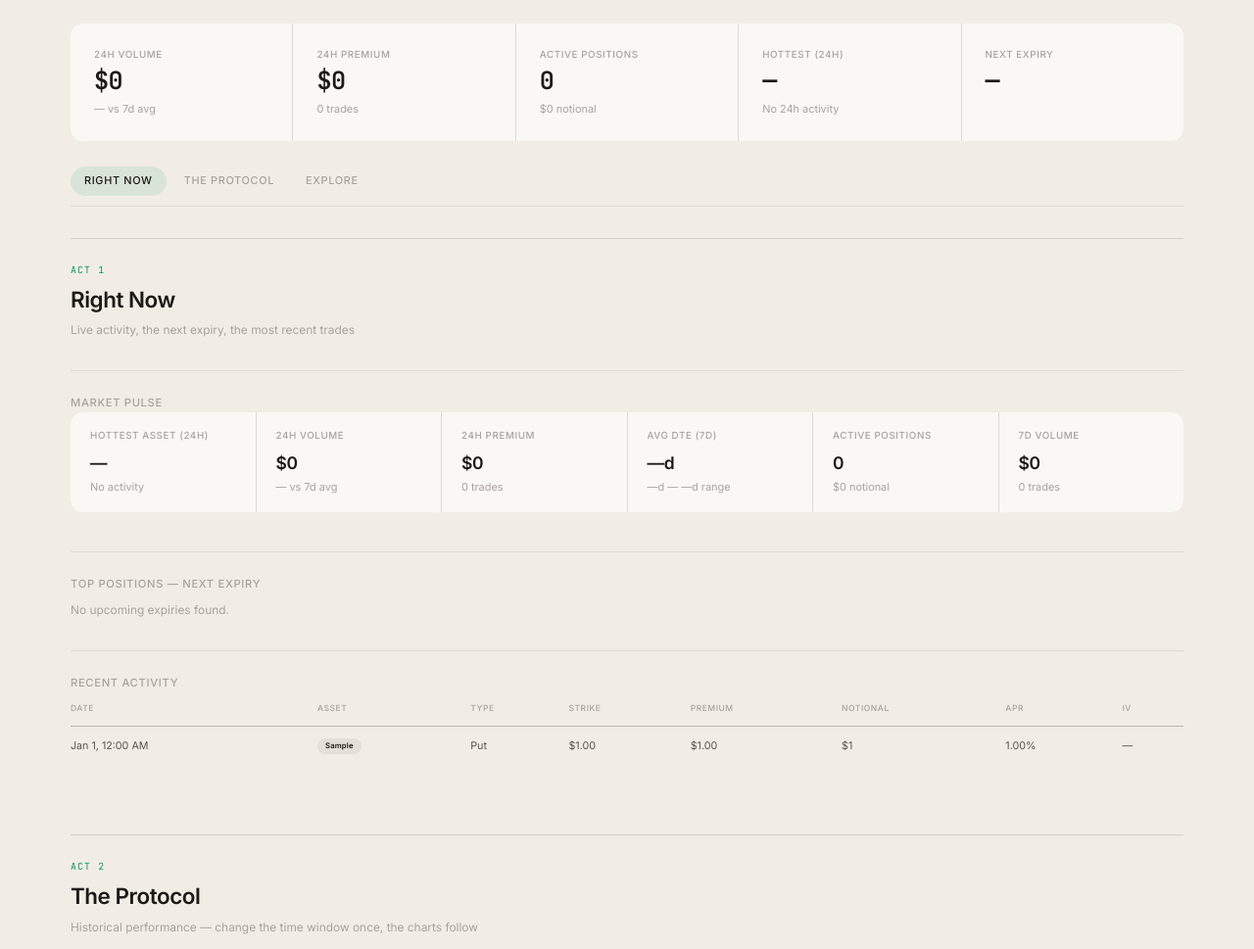
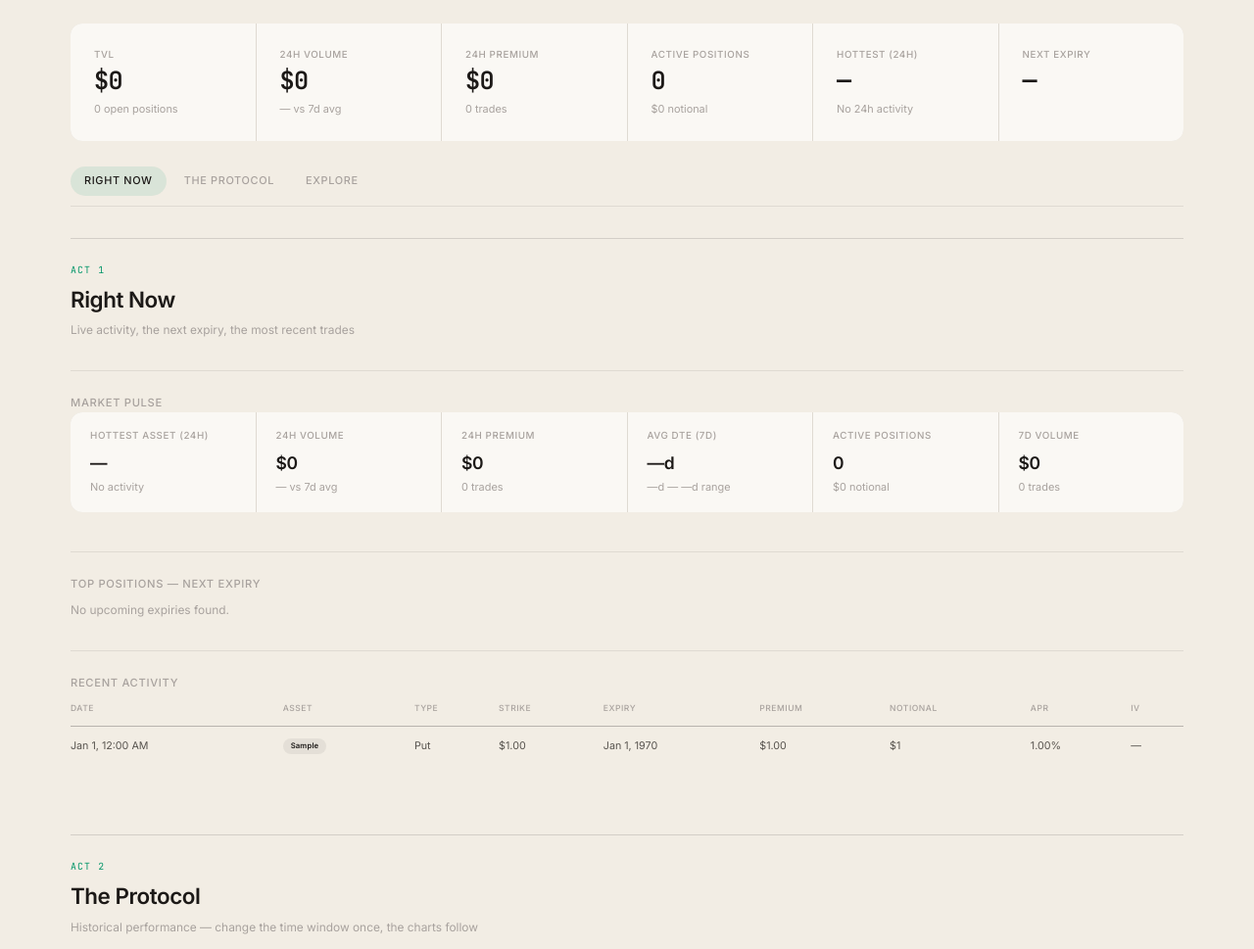
Before and after one commit to carlislejd/rysk-dashboard, a Flask app: page / in a window 1280 px wide. Shown: the part 128-1097 px from the top of the page at 98% size. Run offline with Flask 2, Linux system fonts and the light colour scheme; tables that the repository leaves empty hold one stand-in row (values such as "Sample post"); a database or web service that is not in the repository returns one stand-in record (values such as "Sample title"); data that the repository does not hold is empty; some libraries are stand-ins or nearby versions.

Commit message:
Balance global dashboard tables and add TVL hero KPI
Brings Trending Strikes (4→6 cols) and Recent Activity (8→9 cols)
closer to Top Positions in density: trending now shows dominant
type and avg APR; recent activity shows expiry. Hero strip gains
a TVL card sourced from active-position notional, removing the
need to check DefiLlama for headline TVL.

Co-Authored-By: Claude Opus 4.7 (1M context) <noreply@anthropic.com>

```diff
--- a/global_services.py
+++ b/global_services.py
@@ -812,7 +812,12 @@ def get_market_pulse(conn):
 
     # Most popular strike range last 7d
     popular_strikes = conn.execute("""
-        SELECT symbol, strike_f, COUNT(*) as cnt, SUM(notional_f) as volume
+        SELECT symbol, strike_f,
+               COUNT(*) as cnt,
+               SUM(notional_f) as volume,
+               AVG(apr_f) as avg_apr,
+               SUM(CASE WHEN is_put = 1 THEN 1 ELSE 0 END) as put_count,
+               SUM(CASE WHEN is_put = 0 THEN 1 ELSE 0 END) as call_count
         FROM trades
         WHERE created_at >= ? AND symbol != ''
         GROUP BY symbol, strike_f
@@ -868,6 +873,14 @@ def get_market_pulse(conn):
                 "strike": r["strike_f"],
                 "count": r["cnt"],
                 "volume": r["volume"],
+                "avg_apr": r["avg_apr"],
+                "put_count": r["put_count"],
+                "call_count": r["call_count"],
+                "dominant_type": (
+                    "Put" if r["put_count"] and not r["call_count"]
+                    else "Call" if r["call_count"] and not r["put_count"]
+                    else "Mixed"
+                ),
             }
             for r in popular_strikes
         ],
--- a/static/css/style.css
+++ b/static/css/style.css
@@ -1586,7 +1586,7 @@ code {
 
 .hero-kpis {
     display: grid;
-    grid-template-columns: repeat(5, 1fr);
+    grid-template-columns: repeat(6, 1fr);
     gap: 1px;
     background: var(--border);
     border-radius: var(--radius-lg);
--- a/static/js/global.js
+++ b/static/js/global.js
@@ -670,6 +670,7 @@ async function loadRecent() {
             <td><span class="token-badge ${shortSymbol(t.symbol).toLowerCase()}">${shortSymbol(t.symbol)}</span></td>
             <td>${t.type}</td>
             <td>${formatStrike(t.strike)}</td>
+            <td>${formatUnixDate(t.expiry)}</td>
             <td>${formatCurrency(t.premium)}</td>
             <td>${formatCurrency(t.notional, 0)}</td>
             <td>${formatPercentage(t.apr)}</td>
@@ -743,12 +744,14 @@ async function loadMarketPulse() {
             document.getElementById('pulse-strikes').innerHTML = `
                 <h3 class="subsection-title">Trending Strikes (7d)</h3>
                 <table class="data-table">
-                    <thead><tr><th>Asset</th><th>Strike</th><th>Trades</th><th>Notional</th></tr></thead>
+                    <thead><tr><th>Asset</th><th>Strike</th><th>Type</th><th>Trades</th><th>Notional</th><th>Avg APR</th></tr></thead>
                     <tbody>${data.popular_strikes.map(s => `<tr>
                         <td><span class="token-badge ${shortSymbol(s.symbol).toLowerCase()}">${shortSymbol(s.symbol)}</span></td>
                         <td>${formatStrike(s.strike)}</td>
+                        <td>${s.dominant_type || '—'}</td>
                         <td>${s.count}</td>
                         <td>${compactCurrency(s.volume)}</td>
+                        <td>${s.avg_apr != null ? formatPercentage(s.avg_apr) : '—'}</td>
                     </tr>`).join('')}</tbody>
                 </table>
             `;
@@ -967,6 +970,8 @@ function setHero(id, value, sub) {
 }
 
 function populateGlobalHero({ act, top, active, volIndicator, volColor }) {
+    setHero('hero-tvl', compactCurrency(active.notional),
+        `${formatNumber(active.count, 0)} open positions`);
     setHero('hero-volume-24h', compactCurrency(act.volume_24h),
         `<span style="color: ${volColor};">${volIndicator}</span> vs 7d avg`);
     setHero('hero-premium-24h', compactCurrency(act.premium_24h),
--- a/templates/global.html
+++ b/templates/global.html
@@ -21,9 +21,14 @@
             <h1>Rysk Protocol Overview</h1>
         </header>
 
-        <!-- Hero KPI strip — five at-a-glance numbers -->
+        <!-- Hero KPI strip — six at-a-glance numbers -->
         <section class="hero-kpis" id="hero-kpis">
             <div class="hero-kpi" data-slot="primary">
+                <div class="hero-kpi-label">TVL</div>
+                <div class="hero-kpi-value" id="hero-tvl">—</div>
+                <div class="hero-kpi-sub" id="hero-tvl-sub">&nbsp;</div>
+            </div>
+            <div class="hero-kpi">
                 <div class="hero-kpi-label">24h Volume</div>
                 <div class="hero-kpi-value" id="hero-volume-24h">—</div>
                 <div class="hero-kpi-sub" id="hero-volume-24h-sub">&nbsp;</div>
@@ -112,6 +117,7 @@
                             <th>Asset</th>
                             <th>Type</th>
                             <th>Strike</th>
+                            <th>Expiry</th>
                             <th>Premium</th>
                             <th>Notional</th>
                             <th>APR</th>
```
